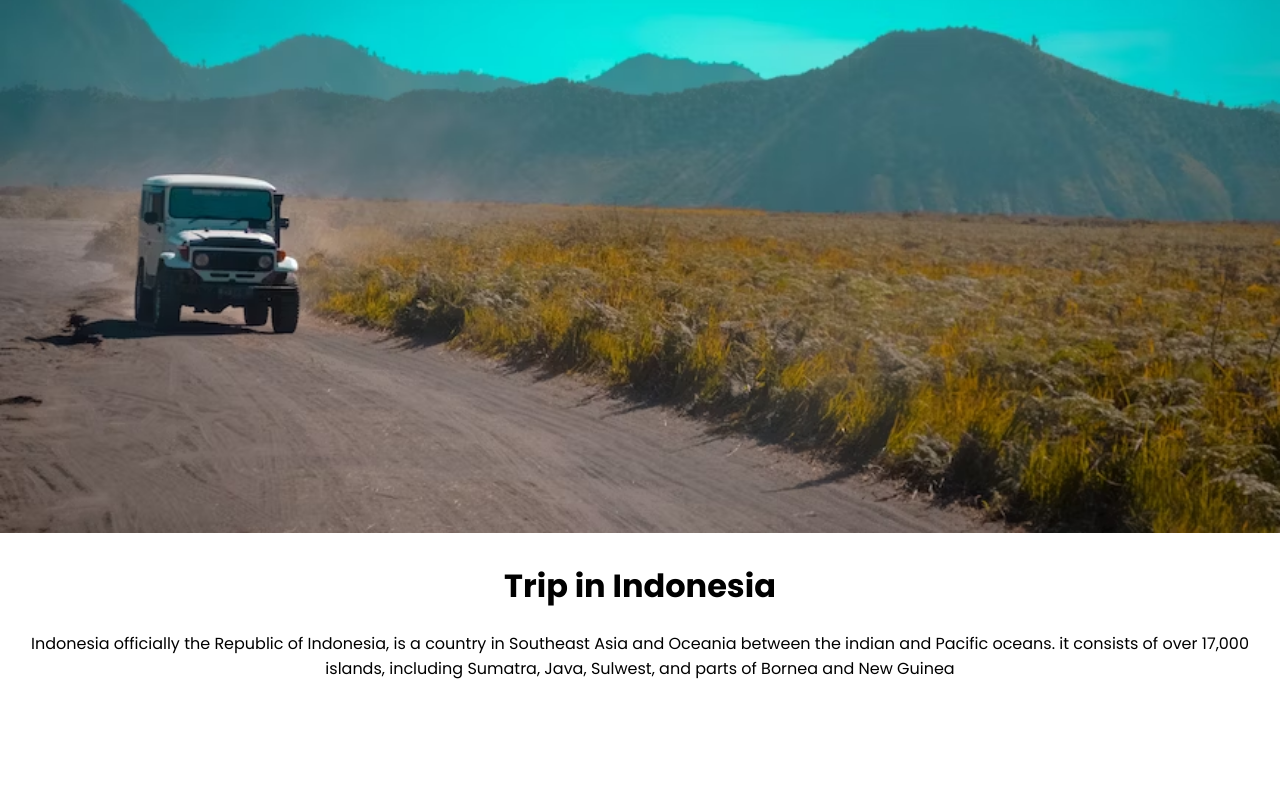
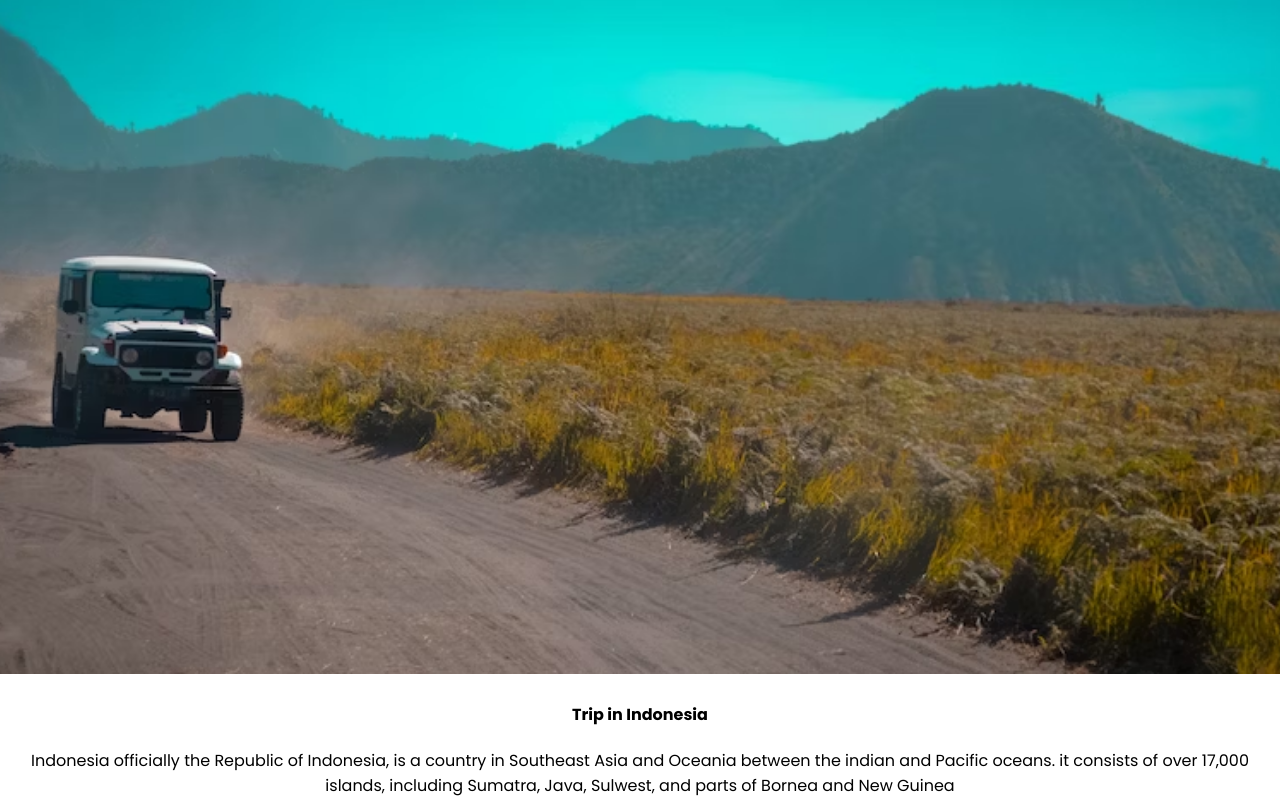
Before and after one commit to jegbune/CRUD-App, a React (Create React App) app: page / in a window 1280 px wide. Shown: the part 2376-3174 px from the top of the page. Before the commit the page ends 3073 px from the top, so only its background shows below. Built offline with nearby package versions, Linux system fonts and the light colour scheme.

Commit message:
Create Cards for trips

```diff
--- a/src/components/Trip.js
+++ b/src/components/Trip.js
@@ -1,7 +1,9 @@
 import React from 'react'
 import TripData from './TripData'
-import './TripStyles'
-import image1 from '../assets/img1.jpg'
+import './TripStyles.css'
+import Trip1 from '../assets/img1.jpg'
+import Trip2 from '../assets/img1.jpg'
+import Trip3 from '../assets/img1.jpg'
 
 function Trip() {
     return (
@@ -11,12 +13,16 @@ function Trip() {
         </h1>
         <p> Your can discover unique destination using Google Maps.</p>
 
+        <div className='tripcard'>
+
         <TripData
-        image = {image1}
-        title = 'Trip in Indonesia'
-        desc = 'Indonesia officially the Republic of Indonesia, is a country in Southeast Asia and Oceania between the indian and Pacific oceans. it consists of over 17,000 islands, including Sumatra, Java, Sulwest, and parts of Bornea and New Guinea'
+        image = {Trip1}
+        heading = 'Trip in Indonesia'
+        text = 'Indonesia officially the Republic of Indonesia, is a country in Southeast Asia and Oceania between the indian and Pacific oceans. it consists of over 17,000 islands, including Sumatra, Java, Sulwest, and parts of Bornea and New Guinea'
 
          />
+
+        </div>
 
        </div>
     )
--- a/src/components/TripData.js
+++ b/src/components/TripData.js
@@ -1,13 +1,13 @@
 import React from 'react'
-import './TripStyles'
+import './TripStyles.css'
 function TripData(props) {
     return (
          <div class= 't-card'>
-            <img alt='Trip-image' src={props.image} />
-            <h1>
-                {props.title}
-            </h1>
-            <p>{props.desc}</p>
+            <img alt='t-image' src={props.image} />
+            <h4>
+                {props.heading}
+            </h4>
+            <p>{props.text}</p>
          </div>
     )
 }
--- /dev/null
+++ b/src/components/TripStyles.css
@@ -0,0 +1,3 @@
+.tripcard {
+    display: flex;
+}
```
Also changed, not shown: src/components/TripStyles.js (deleted).
